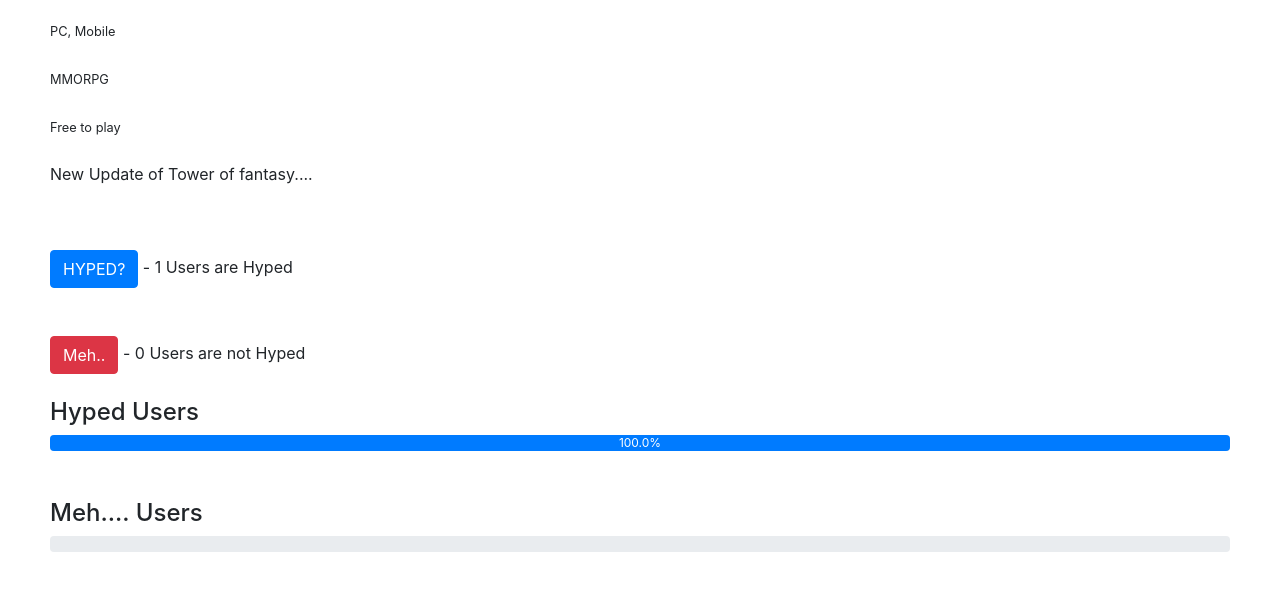
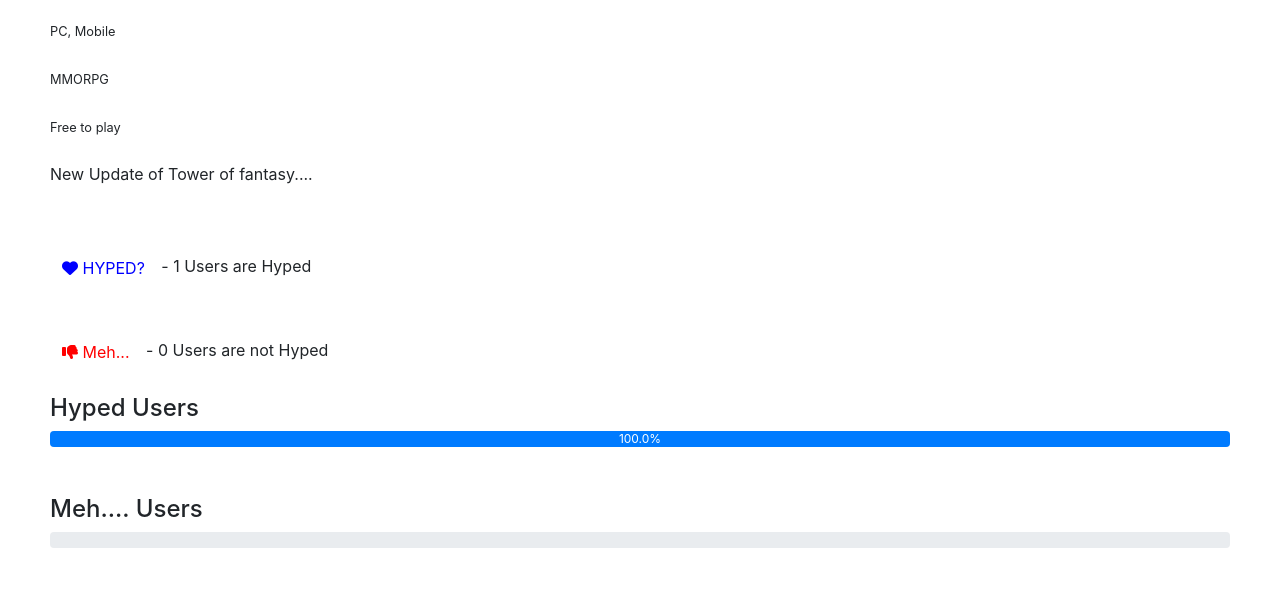
Before and after one commit to GTtron816/ngamedb, a Django app: page /gamedetails/6 in a window 1280 px wide. Shown: the part 858-1472 px from the top of the page. Run offline with Django 4.2, Linux system fonts and the light colour scheme; data comes from the database, SQL or seed files in the repository; some libraries are stand-ins or nearby versions.

Commit message:
button ui modifications

```diff
--- a/newgames/templates/base.html
+++ b/newgames/templates/base.html
@@ -1,6 +1,7 @@
 <!doctype html>
 <html lang="en">
   <head>
+    <script src="https://kit.fontawesome.com/55d6cb6e44.js" crossorigin="anonymous"></script>
     <style>
 
       figure .card {
@@ -14,6 +15,20 @@
         transform: scale(1.1);
         background-color: gray;
       }
+
+     .bth {
+       display: inline-block;
+        -webkit-transform: scale(1);
+        transform: scale(1);
+        -webkit-transition: .3s ease-in-out;
+        transition: .3s ease-in-out;
+      }
+      .btn:hover > .bth {
+        -webkit-transform: scale(1.5);
+        transform: scale(1.5);
+
+      }
+
 
       </style>
    <script>
@@ -95,6 +110,5 @@
     <script src="https://cdn.jsdelivr.net/npm/popper.js@1.16.0/dist/umd/popper.min.js" integrity="sha384-Q6E9RHvbIyZFJoft+2mJbHaEWldlvI9IOYy5n3zV9zzTtmI3UksdQRVvoxMfooAo" crossorigin="anonymous"></script>
     <script src="https://cdn.jsdelivr.net/npm/bootstrap@4.4.1/dist/js/bootstrap.min.js" integrity="sha384-wfSDF2E50Y2D1uUdj0O3uMBJnjuUD4Ih7YwaYd1iqfktj0Uod8GCExl3Og8ifwB6" crossorigin="anonymous"></script>
 
-
   </body>
 </html>
--- a/newgames/templates/game_details.html
+++ b/newgames/templates/game_details.html
@@ -72,19 +72,20 @@
 <small>{{game.plat}}</small><br><br>
 <small>{{game.gen}}</small><br><br>
 <small>{{game.gtype}}</small><br><br>
-<p>{{game.syn}}</p><br><br>
+<p>{{game.syn|safe}}</p><br><br>
 
 
 <form action="{%url 'hype_game'  game.pk %}"
 method="POST">
 {% csrf_token %}
 {% if setmeh == True%}
-<button disabled id="hy" type="submit", name="game_id", value="{{ game.id }}", class="btn btn-primary">HYPED?</button>
+<button disabled style="background-color:transparent; border: none; color: skyblue;"id="hy" type="submit", name="game_id", value="{{ game.id }}", class="btn btn-primary"><div class="bth">  <i class="fa fa-solid fa fa-heart"></i></div>&nbsp;HYPED?</button>
+{% elif sethyped == True %}
+  <button style="background-color:transparent; border: none; color: red;"id="hy" type="submit", name="game_id", value="{{ game.id }}", class="btn btn-primary"><div class="bth">  <i class="fa fa-solid fa fa-heart"></i></div>&nbsp;UNHYPE?</button>
+{%else%}
 
-{% elif sethyped == True %}
-  <button id="hy" type="submit", name="game_id", value="{{ game.id }}", class="btn btn-danger">UNHYPED</button>
-{%else%}
-  <button id="hy" type="submit", name="game_id", value="{{ game.id }}", class="btn btn-primary">HYPED?</button>
+  <button style="background-color:transparent; border: none; color: blue;"id="hy" type="submit", name="game_id", value="{{ game.id }}", class="btn btn-primary"><div class="bth">  <i class="fa fa-solid fa fa-heart"></i></div>&nbsp;HYPED?</button>
+
   {%endif%}
 
    - {{ total_hyped }} Users are Hyped
@@ -96,13 +97,14 @@ method="POST">
 method="POST">
 {% csrf_token %}
 {%if sethyped == True%}
-<button disabled id="mh" type="submit", name="game_meh", value="{{ game.id }}", class="btn btn-danger">Meh..</button>
+<button disabled style="background-color:transparent; border: none; color: red;"id="mh" type="submit", name="game_meh", value="{{ game.id }}", class="btn btn-danger"><div class="bth"> <i class="fa-solid fa-thumbs-down"></i></div>&nbsp;Meh...</button>
+{% elif setmeh == True %}
 
-{% elif setmeh == True %}
-   <button id="mh" type="submit", name="game_meh", value="{{ game.id }}", class="btn btn-primary">UnMeh</button>
+   <button style="background-color:transparent; border: none; color: blue;"id="mh" type="submit", name="game_meh", value="{{ game.id }}", class="btn btn-danger"><div class="bth"> <i class="fa-solid fa-thumbs-down"></i></div>&nbsp;UnMeh</button>
 
 {% else %}
-  <button id="mh" type="submit", name="game_meh", value="{{ game.id }}", class="btn btn-danger">Meh..</button>
+  <button style="background-color:transparent; border: none; color: red;"id="mh" type="submit", name="game_meh", value="{{ game.id }}", class="btn btn-danger"><div class="bth"> <i class="fa-solid fa-thumbs-down"></i></div>&nbsp;Meh...</button>
+
   {%endif%}
    - {{ total_meh }} Users are not Hyped
 
```
